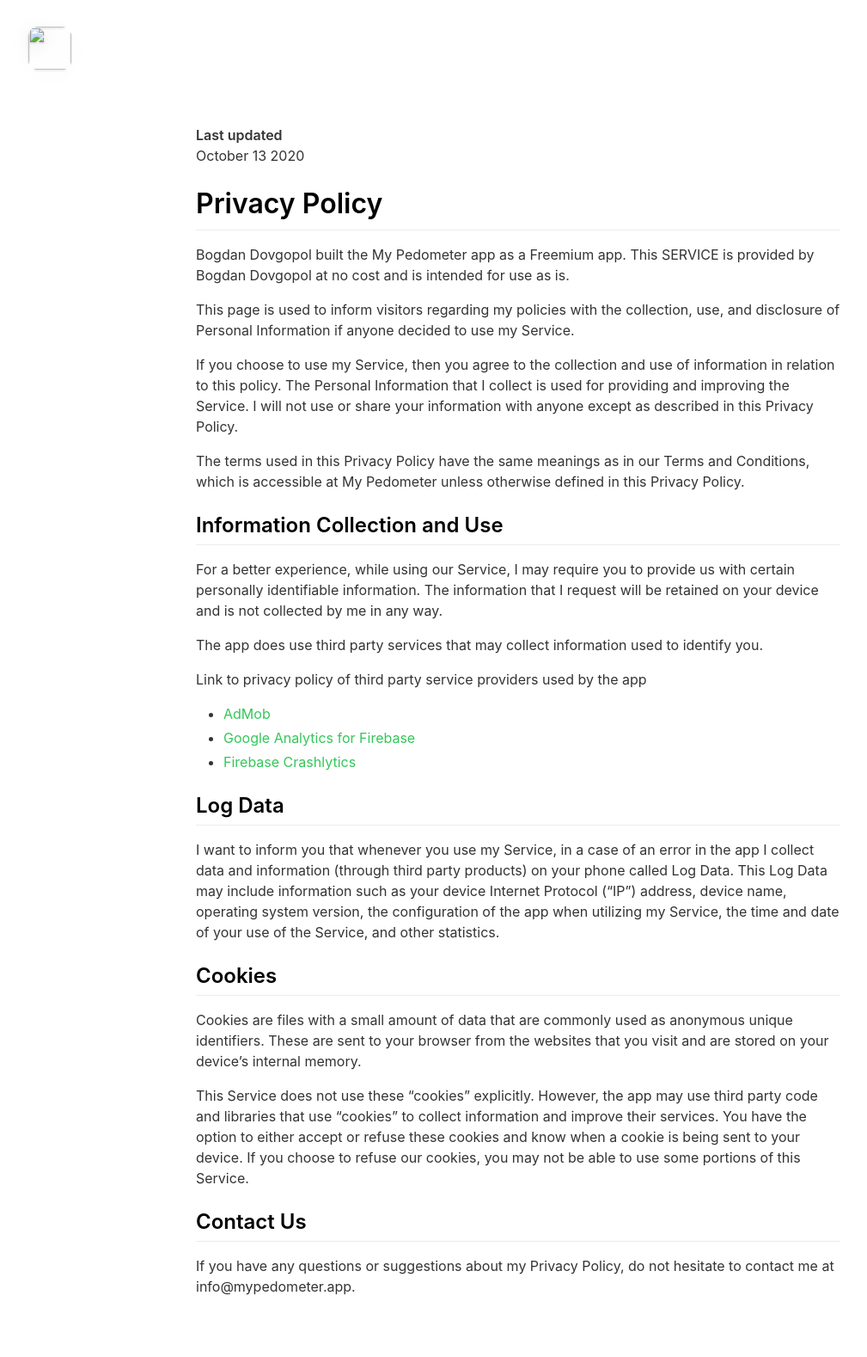
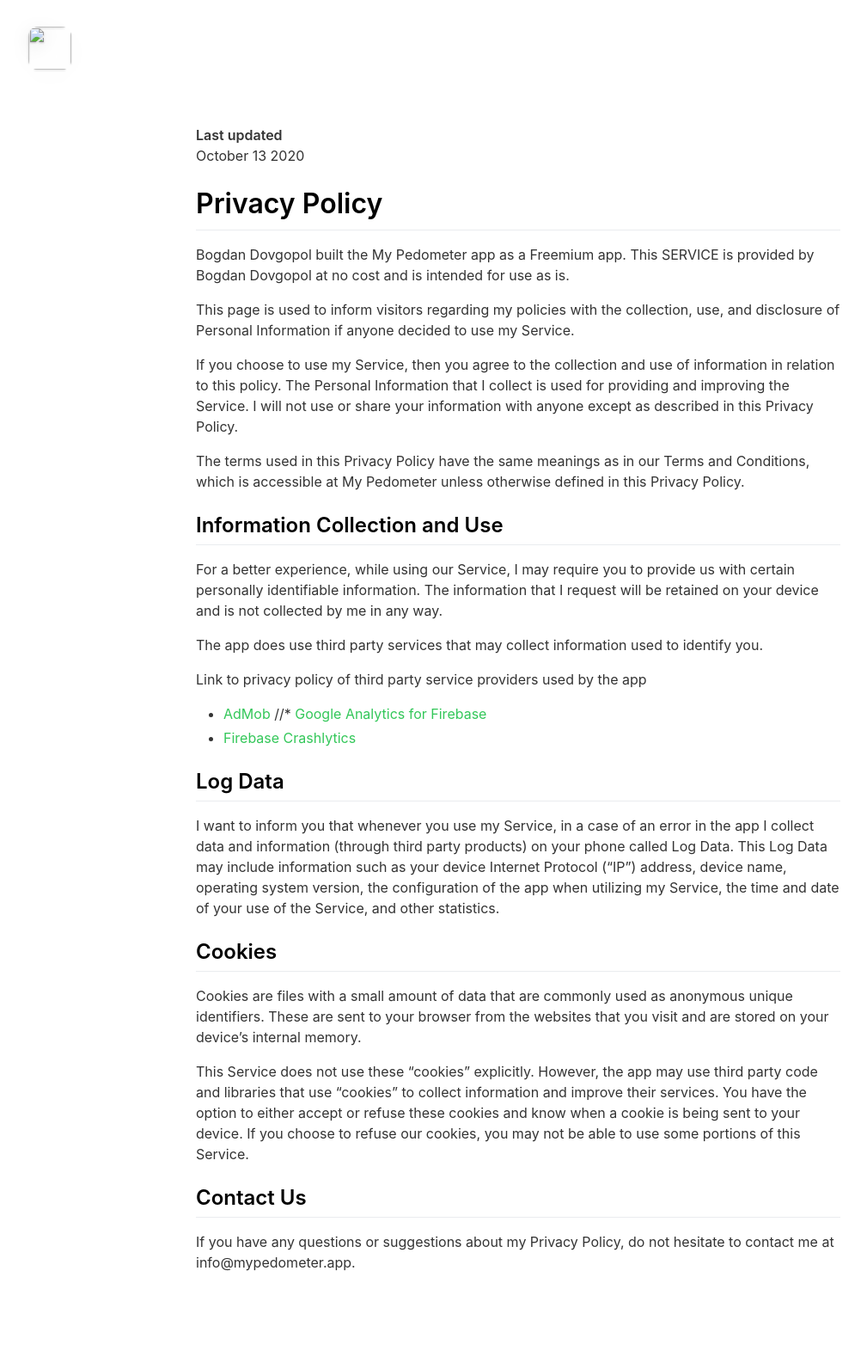
Before and after one commit to bogdandovgopol/mypedometer.app, a Jekyll site: the page built from _pages/privacypolicy.md, in a window 1280 px wide. Shown: the whole page at 86% size, without its empty margins (37-1046 px from the left). Built offline with Jekyll 4.4.1, drawn with Linux system fonts in a browser that asks for light colours; nearby versions of some CDN libraries; after the commit the page ends 1550 px from its top, so only the background shows below that.

```diff
--- a/_pages/privacypolicy.md
+++ b/_pages/privacypolicy.md
@@ -26,7 +26,7 @@ The app does use third party services that may collect information used to ident
 Link to privacy policy of third party service providers used by the app
 
 *   [AdMob](https://support.google.com/admob/answer/6128543?hl=en)
-*   [Google Analytics for Firebase](https://firebase.google.com/policies/analytics)
+//*   [Google Analytics for Firebase](https://firebase.google.com/policies/analytics)
 *   [Firebase Crashlytics](https://firebase.google.com/support/privacy/)
 
 ## Log Data
```
